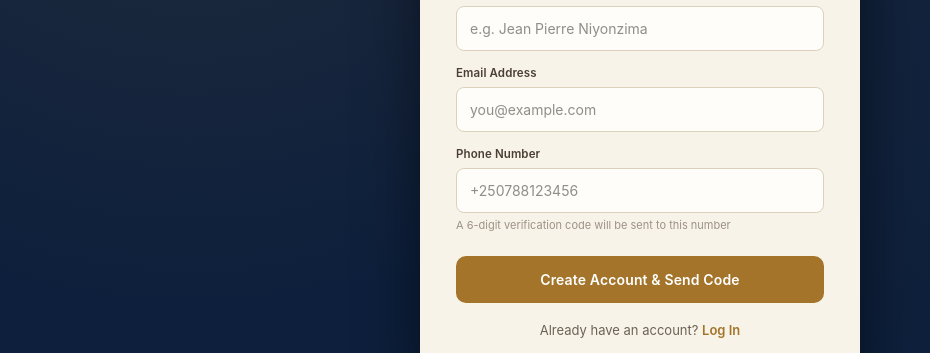
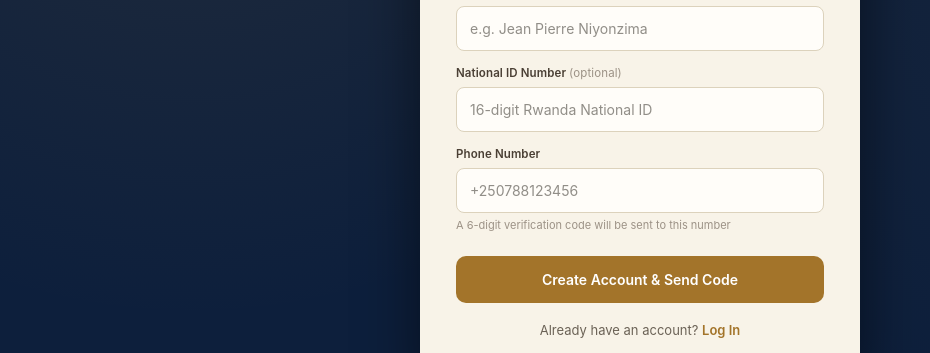
Before and after one commit to INGABIREPacifique/NDAKWIZERA-, a Next.js app: page /signup in a window 1280 px wide. Shown: the part 287-640 px from the top of the page, without its empty margins (0-930 px from the left). Built offline with nearby package versions, Linux system fonts and the light colour scheme.

Commit message:
Fix signup: remove email requirement, add nationalId field, correct role-based redirect on success

```diff
--- a/app/signup/page.js
+++ b/app/signup/page.js
@@ -7,8 +7,8 @@ import { useRouter } from 'next/navigation'
 export default function SignUp() {
   const router = useRouter()
   const [step, setStep] = useState(1)
-  const [formData, setFormData] = useState({ fullName: '', email: '', phone: '' })
-  const [otp, setOtp]       = useState('')
+  const [formData, setFormData] = useState({ fullName: '', phone: '', nationalId: '' })
+  const [otp, setOtp]         = useState('')
   const [mockOtp, setMockOtp] = useState('')
   const [message, setMessage] = useState('')
   const [loading, setLoading] = useState(false)
@@ -17,25 +17,15 @@ export default function SignUp() {
     setFormData(prev => ({ ...prev, [e.target.name]: e.target.value }))
 
   const requestOTP = async () => {
-    if (!formData.fullName.trim()) {
-      setMessage('❌ Please enter your full legal name.')
-      return
-    }
-    if (!formData.email.trim()) {
-      setMessage('❌ Please enter your email address.')
-      return
-    }
-    if (!formData.phone.trim()) {
-      setMessage('❌ Please enter your phone number.')
-      return
-    }
+    if (!formData.fullName.trim()) { setMessage('❌ Please enter your full legal name.'); return }
+    if (!formData.phone.trim())    { setMessage('❌ Please enter your phone number.');    return }
     setLoading(true)
     setMessage('Creating your account…')
     try {
       const res  = await fetch('/api/auth/signup', {
-        method: 'POST',
+        method:  'POST',
         headers: { 'Content-Type': 'application/json' },
-        body: JSON.stringify(formData),
+        body:    JSON.stringify({ fullName: formData.fullName, phone: formData.phone, nationalId: formData.nationalId }),
       })
       const data = await res.json()
       if (data.success) {
@@ -45,35 +35,31 @@ export default function SignUp() {
       } else {
         setMessage('❌ ' + data.error)
       }
-    } catch {
-      setMessage('❌ Network error. Please try again.')
-    }
+    } catch { setMessage('❌ Network error. Please try again.') }
     setLoading(false)
   }
 
   const verifyOTP = async () => {
-    if (otp.length !== 6) {
-      setMessage('❌ Please enter the full 6-digit code.')
-      return
-    }
+    if (otp.length !== 6) { setMessage('❌ Please enter the full 6-digit code.'); return }
     setLoading(true)
     setMessage('Verifying…')
     try {
       const res  = await fetch('/api/auth/verify-otp', {
-        method: 'POST',
+        method:  'POST',
         headers: { 'Content-Type': 'application/json' },
-        body: JSON.stringify({ phone: formData.phone, otp }),
+        body:    JSON.stringify({ phone: formData.phone, otp }),
       })
       const data = await res.json()
       if (data.success) {
         setMessage('✅ Account created! Redirecting…')
-        setTimeout(() => router.push('/dashboard'), 1200)
+        const role = data.user?.role
+        setTimeout(() => {
+          router.push(role === 'admin' || role === 'legal_reviewer' ? '/admin' : '/dashboard')
+        }, 1200)
       } else {
         setMessage('❌ ' + data.error)
       }
-    } catch {
-      setMessage('❌ Network error. Please try again.')
-    }
+    } catch { setMessage('❌ Network error. Please try again.') }
     setLoading(false)
   }
 
@@ -82,21 +68,14 @@ export default function SignUp() {
       minHeight: '100vh',
       background: '#0d1f3c',
       backgroundImage: 'radial-gradient(circle at 15% 0%, rgba(200,150,60,0.12), transparent 45%), radial-gradient(circle at 90% 30%, rgba(200,150,60,0.06), transparent 40%)',
-      display: 'flex',
-      alignItems: 'center',
-      justifyContent: 'center',
-      padding: '20px',
-      fontFamily: "'Inter', sans-serif",
+      display: 'flex', alignItems: 'center', justifyContent: 'center',
+      padding: '20px', fontFamily: "'Inter', sans-serif",
     }}>
       <div style={{
-        maxWidth: '440px',
-        width: '100%',
-        background: '#f8f3e8',
-        borderRadius: '20px',
-        padding: '40px 36px',
+        maxWidth: '440px', width: '100%', background: '#f8f3e8',
+        borderRadius: '20px', padding: '40px 36px',
         boxShadow: '0 20px 60px rgba(0,0,0,0.5)',
-        position: 'relative',
-        overflow: 'hidden',
+        position: 'relative', overflow: 'hidden',
       }}>
         <div style={{ position: 'absolute', top: 0, left: 0, right: 0, height: '4px', background: 'linear-gradient(90deg, #c8963c, transparent 70%)' }} />
 
@@ -115,32 +94,21 @@ export default function SignUp() {
               <label style={labelStyle}>
                 Full Legal Name <span style={{ color: '#9c9286', fontWeight: 400 }}>(as it appears on your ID)</span>
               </label>
-              <input
-                type="text" name="fullName"
-                value={formData.fullName} onChange={handleChange}
-                placeholder="e.g. Jean Pierre Niyonzima"
-                style={inputStyle}
-              />
+              <input type="text" name="fullName" value={formData.fullName} onChange={handleChange}
+                placeholder="e.g. Jean Pierre Niyonzima" style={inputStyle} />
             </div>
 
             <div style={{ marginBottom: '14px' }}>
-              <label style={labelStyle}>Email Address</label>
-              <input
-                type="email" name="email"
-                value={formData.email} onChange={handleChange}
-                placeholder="you@example.com"
-                style={inputStyle}
-              />
+              <label style={labelStyle}>National ID Number <span style={{ color: '#9c9286', fontWeight: 400 }}>(optional)</span></label>
+              <input type="text" name="nationalId" value={formData.nationalId} onChange={handleChange}
+                placeholder="16-digit Rwanda National ID" style={inputStyle} />
             </div>
 
             <div style={{ marginBottom: '22px' }}>
               <label style={labelStyle}>Phone Number</label>
-              <input
-                type="tel" name="phone"
-                value={formData.phone} onChange={handleChange}
-                placeholder="+250788123456"
-                style={inputStyle}
-              />
+              <input type="tel" name="phone" value={formData.phone} onChange={handleChange}
+                placeholder="+250788123456" style={inputStyle}
+                onKeyDown={e => e.key === 'Enter' && requestOTP()} />
               <p style={{ fontSize: '11px', color: '#9c9286', marginTop: '4px' }}>
                 A 6-digit verification code will be sent to this number
               </p>
@@ -152,9 +120,7 @@ export default function SignUp() {
 
             <p style={{ textAlign: 'center', fontSize: '13px', color: '#6b6256', marginTop: '18px' }}>
               Already have an account?{' '}
-              <Link href="/login" style={{ color: '#a3742a', fontWeight: 600, textDecoration: 'none' }}>
-                Log In
-              </Link>
+              <Link href="/login" style={{ color: '#a3742a', fontWeight: 600, textDecoration: 'none' }}>Log In</Link>
             </p>
           </>
         )}
@@ -176,21 +142,16 @@ export default function SignUp() {
 
             {mockOtp && (
               <div style={{ padding: '14px', background: '#fef9ec', border: '1.5px solid #c8963c', borderRadius: '10px', textAlign: 'center', marginBottom: '16px' }}>
-                <p style={{ fontSize: '10px', color: '#9c9286', marginBottom: '4px', textTransform: 'uppercase', letterSpacing: '0.1em', fontFamily: "'JetBrains Mono', monospace" }}>
-                  📱 Test OTP
-                </p>
-                <p style={{ fontSize: '30px', fontWeight: 700, color: '#10203c', letterSpacing: '8px', margin: 0, fontFamily: "'JetBrains Mono', monospace" }}>
-                  {mockOtp}
-                </p>
+                <p style={{ fontSize: '10px', color: '#9c9286', marginBottom: '4px', textTransform: 'uppercase', letterSpacing: '0.1em', fontFamily: "'JetBrains Mono', monospace" }}>📱 Test OTP</p>
+                <p style={{ fontSize: '30px', fontWeight: 700, color: '#10203c', letterSpacing: '8px', margin: 0, fontFamily: "'JetBrains Mono', monospace" }}>{mockOtp}</p>
               </div>
             )}
 
-            <input
-              type="text" value={otp}
+            <input type="text" value={otp}
               onChange={e => setOtp(e.target.value.replace(/\D/g, '').slice(0, 6))}
               placeholder="000000" maxLength={6}
-              style={{ ...inputStyle, fontSize: '22px', textAlign: 'center', letterSpacing: '6px', fontFamily: "'JetBrains Mono', monospace", marginBottom: '16px' }}
-            />
+              onKeyDown={e => e.key === 'Enter' && verifyOTP()}
+              style={{ ...inputStyle, fontSize: '22px', textAlign: 'center', letterSpacing: '6px', fontFamily: "'JetBrains Mono', monospace", marginBottom: '16px' }} />
 
             <button onClick={verifyOTP} disabled={loading} style={btnGreen(loading)}>
               {loading ? 'Verifying…' : 'Verify & Activate Account'}
@@ -217,23 +178,7 @@ export default function SignUp() {
   )
 }
 
-const labelStyle = {
-  display: 'block', fontSize: '11.5px', fontWeight: 600,
-  color: '#4a3f34', marginBottom: '5px', letterSpacing: '0.01em',
-}
-const inputStyle = {
-  width: '100%', padding: '11px 13px',
-  border: '1px solid #dcd2bc', borderRadius: '8px',
-  fontSize: '14px', background: '#fffdf9', outline: 'none',
-  fontFamily: "'Inter', sans-serif", color: '#241f18', boxSizing: 'border-box',
-}
-const btnGold = (loading) => ({
-  width: '100%', padding: '13px', background: loading ? '#c9a96e' : '#a3742a',
-  color: '#fff', border: 'none', borderRadius: '10px', fontSize: '14px',
-  fontWeight: 600, cursor: loading ? 'not-allowed' : 'pointer', letterSpacing: '0.01em',
-})
-const btnGreen = (loading) => ({
-  width: '100%', padding: '13px', background: loading ? '#5a9e7d' : '#2e6b4f',
-  color: '#fff', border: 'none', borderRadius: '10px', fontSize: '14px',
-  fontWeight: 600, cursor: loading ? 'not-allowed' : 'pointer', letterSpacing: '0.01em',
-})
+const labelStyle = { display: 'block', fontSize: '11.5px', fontWeight: 600, color: '#4a3f34', marginBottom: '5px', letterSpacing: '0.01em' }
+const inputStyle = { width: '100%', padding: '11px 13px', border: '1px solid #dcd2bc', borderRadius: '8px', fontSize: '14px', background: '#fffdf9', outline: 'none', fontFamily: "'Inter', sans-serif", color: '#241f18', boxSizing: 'border-box' }
+const btnGold = (l) => ({ width: '100%', padding: '13px', background: l ? '#c9a96e' : '#a3742a', color: '#fff', border: 'none', borderRadius: '10px', fontSize: '14px', fontWeight: 600, cursor: l ? 'not-allowed' : 'pointer' })
+const btnGreen = (l) => ({ width: '100%', padding: '13px', background: l ? '#5a9e7d' : '#2e6b4f', color: '#fff', border: 'none', borderRadius: '10px', fontSize: '14px', fontWeight: 600, cursor: l ? 'not-allowed' : 'pointer' })
```
